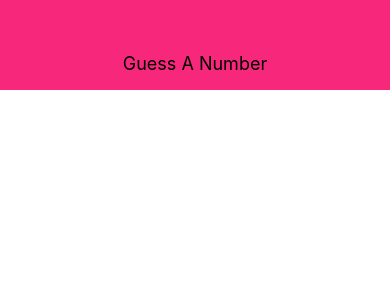
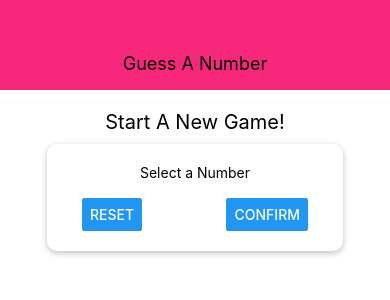
Before and after one commit to goobisanubis21/rn-numberguess, a React Native app: screen / in a window 390 px wide. Shown: the top 300 px of the page. Built offline with nearby package versions, Linux system fonts and the light colour scheme.

Commit message:
updating startgamescreen file

```diff
--- a/App.js
+++ b/App.js
@@ -1,11 +1,13 @@
 import React from 'react';
 import { StyleSheet, View } from 'react-native';
 import Header from "./components/Header"
+import StartGameScreen from "./screens/StartGameScreen"
 
 export default function App() {
   return (
     <View style={styles.screen}>
       <Header title="Guess A Number"/>
+      <StartGameScreen />
     </View>
   );
 }
--- /dev/null
+++ b/screens/StartGameScreen.js
@@ -0,0 +1,50 @@
+import React from 'react'
+import {View, StyleSheet, Text, TextInput, Button} from 'react-native'
+
+function StartGameScreen(props) {
+    return (
+        <View style={styles.screen}>
+            <Text style={styles.title}>Start A New Game!</Text>
+            <View style={styles.inputContainer}>
+                <Text>Select a Number</Text>
+                <TextInput/>
+                <View style={styles.buttonContainer}>
+                    <Button title="Reset" onPress={() => {}}/>
+                    <Button title="Confirm" onPress={() => {}}/>
+                </View>
+            </View>
+        </View>
+    )
+}
+
+const styles = StyleSheet.create({
+    screen: {
+        flex: 1,
+        padding: 10,
+        alignItems: 'center'
+    },
+    buttonContainer: {
+        flexDirection: 'row',
+        width: '100%',
+        justifyContent: 'space-between',
+        paddingHorizontal: 15,
+    },
+    inputContainer: {
+        width: 300,
+        maxWidth: '80%',
+        alignItems: 'center',
+        shadowColor: 'black',
+        shadowOffset: {width: 0, height: 2},
+        shadowRadius: 6,
+        shadowOpacity: 0.26,
+        backgroundColor: 'white',
+        padding: 20,
+        borderRadius: 10
+    },
+    title: {
+        fontSize: 20,
+        marginVertical: 10,
+    }
+})
+
+export default StartGameScreen
```
